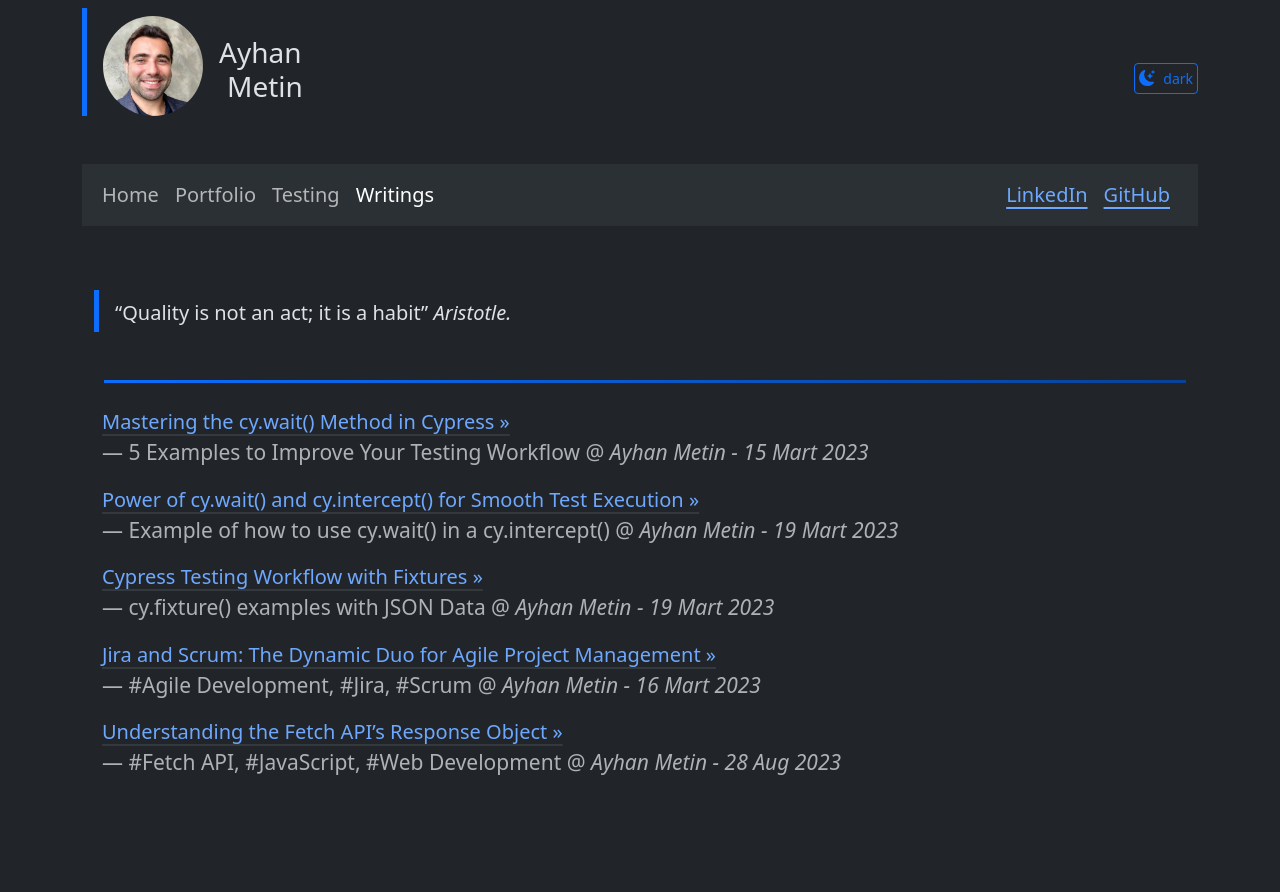
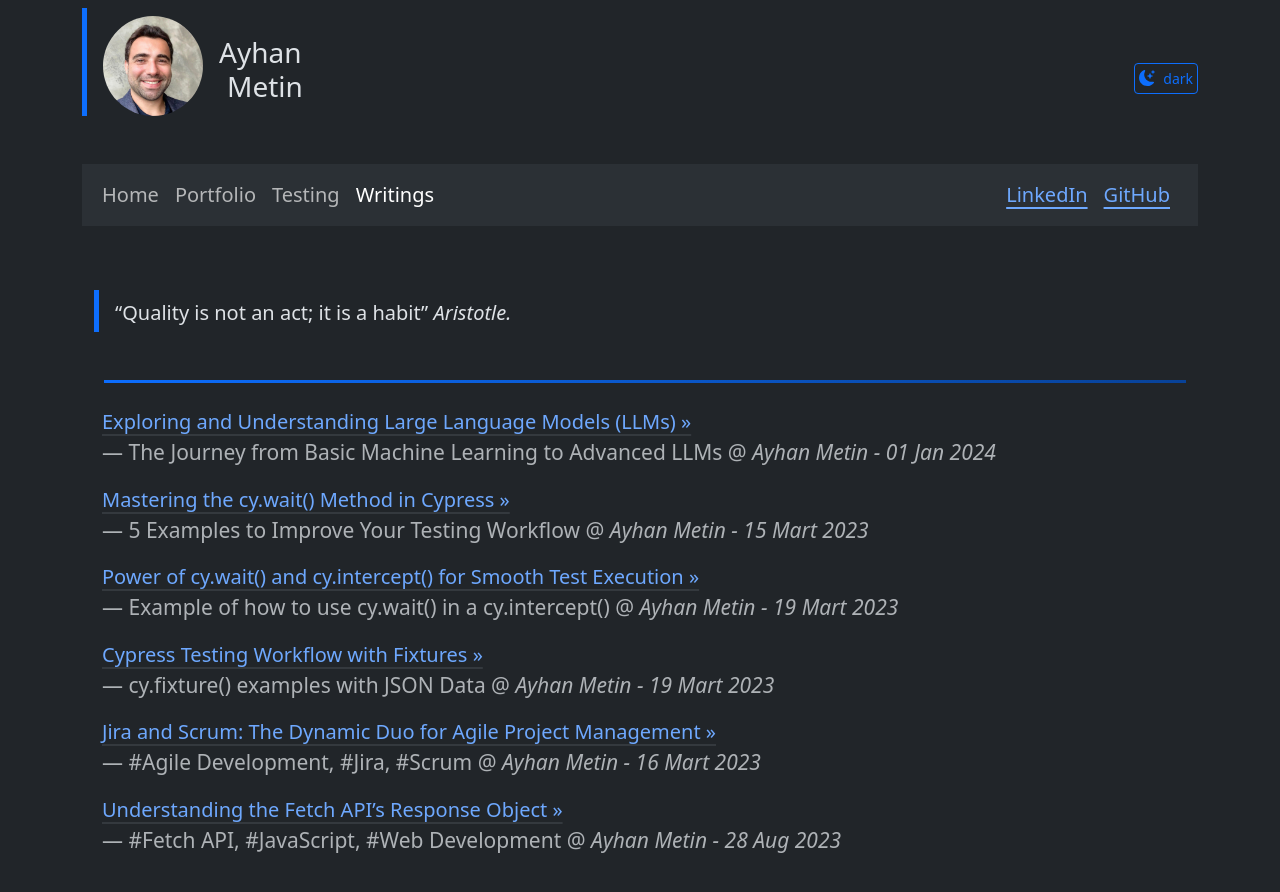
Before and after one commit to ayhanmetin/portfolio, a React (Vite) app: page /writing in a window 1280 px wide. Shown: the top 892 px of the page. Before the commit the page ends 843 px from the top, so only its background shows below. Built offline with nearby package versions, Linux system fonts and the light colour scheme.

Commit message:
Update Writings

```diff
--- a/src/writings.js
+++ b/src/writings.js
@@ -1,4 +1,11 @@
 const writings = [
+  {
+    title: 'Exploring and Understanding Large Language Models (LLMs) »',
+    author: 'Ayhan Metin',
+    date: '01 Jan 2024',
+    content: 'The Journey from Basic Machine Learning to Advanced LLMs',
+    link: 'https://medium.com/@test-mastery/exploring-and-understanding-large-language-models-llms-2dccbc657fac',
+  },
   {
     title: 'Mastering the cy.wait() Method in Cypress »',
     author: 'Ayhan Metin',
```
